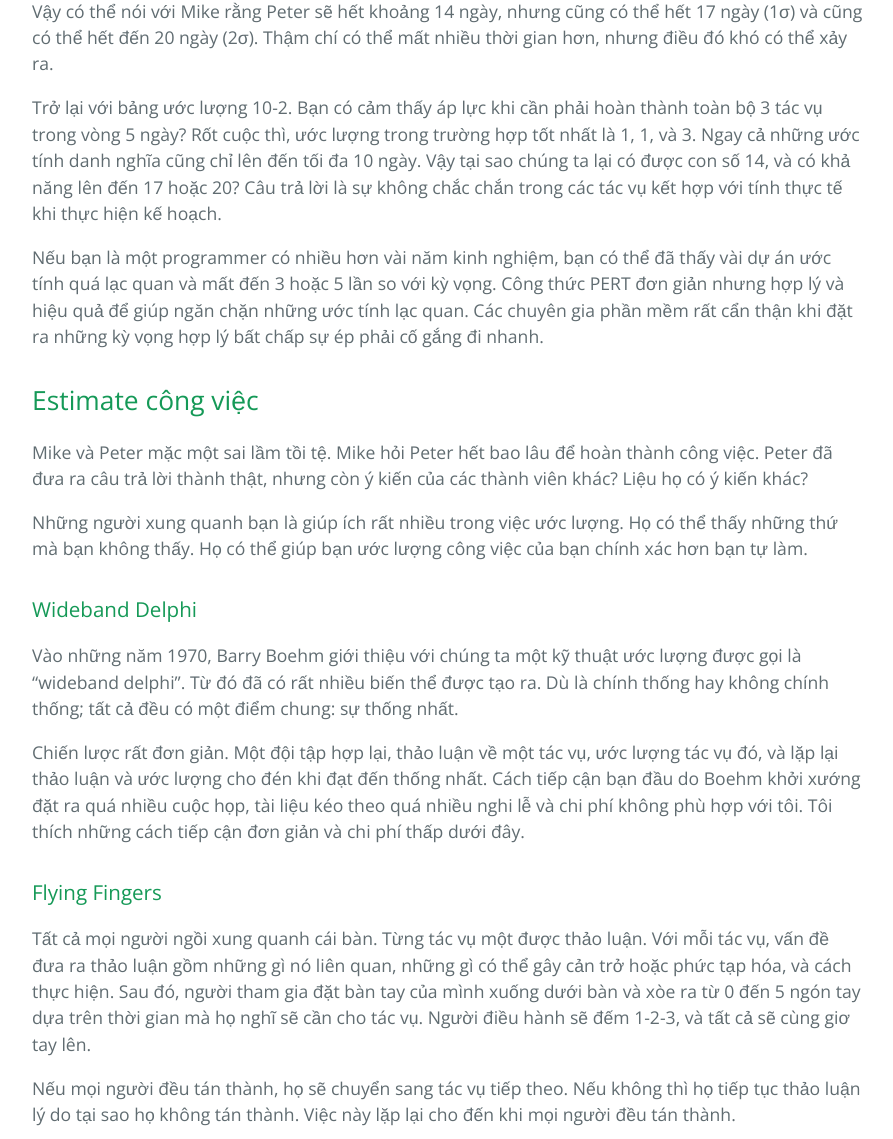
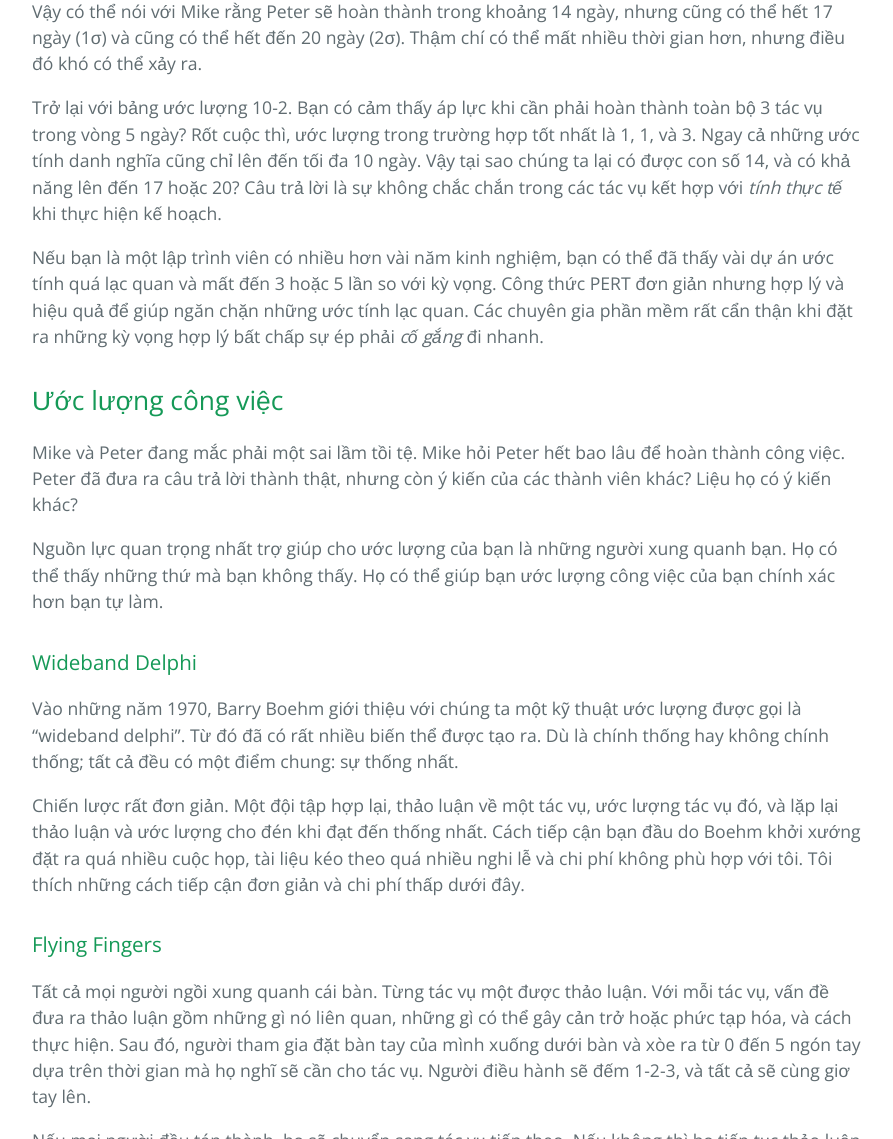
Before and after one commit to HaiBV/haibv.github.io, a Jekyll site: the page built from clean-coder/chapter-10-estimation.md, in a window 1280 px wide and 1400 px high, scrolled down 9446 px. Shown: the part 261-1400 px from the top of the window, without its empty margins (192-1085 px from the left). Built offline with Jekyll 4.4.1, drawn with Linux system fonts in a browser that asks for light colours; our own code applies the rules of GitHub Pages for plain Markdown files; some of the changed text lies outside the part shown.

Commit message:
Book - The Clean Coder - Correction - C10

```diff
--- a/clean-coder/chapter-10-estimation.md
+++ b/clean-coder/chapter-10-estimation.md
@@ -181,17 +181,17 @@ Với bất kỳ chuỗi tác vụ nào, thời gian kỳ vọng sẽ là tổng
 <img src="https://latex.codecogs.com/svg.latex?\LARGE&space;\sqrt{9.77}&space;=&space;\sim&space;3.13" title="\LARGE \sqrt{9.77} = \sim 3.13" />
 </p>
 
-Vậy có thể nói với Mike rằng Peter sẽ hết khoảng 14 ngày, nhưng cũng có thể hết 17 ngày (1σ) và cũng có thể hết đến 20 ngày (2σ). Thậm chí có thể mất nhiều thời gian hơn, nhưng điều đó khó có thể xảy ra.
+Vậy có thể nói với Mike rằng Peter sẽ hoàn thành trong khoảng 14 ngày, nhưng cũng có thể hết 17 ngày (1σ) và cũng có thể hết đến 20 ngày (2σ). Thậm chí có thể mất nhiều thời gian hơn, nhưng điều đó khó có thể xảy ra.
 
-Trở lại với bảng ước lượng 10-2. Bạn có cảm thấy áp lực khi cần phải hoàn thành toàn bộ 3 tác vụ trong vòng 5 ngày? Rốt cuộc thì, ước lượng trong trường hợp tốt nhất là 1, 1, và 3. Ngay cả những ước tính danh nghĩa cũng chỉ lên đến tối đa 10 ngày. Vậy tại sao chúng ta lại có được con số 14, và có khả năng lên đến 17 hoặc 20? Câu trả lời là sự không chắc chắn trong các tác vụ kết hợp với tính thực tế khi thực hiện kế hoạch.
+Trở lại với bảng ước lượng 10-2. Bạn có cảm thấy áp lực khi cần phải hoàn thành toàn bộ 3 tác vụ trong vòng 5 ngày? Rốt cuộc thì, ước lượng trong trường hợp tốt nhất là 1, 1, và 3. Ngay cả những ước tính danh nghĩa cũng chỉ lên đến tối đa 10 ngày. Vậy tại sao chúng ta lại có được con số 14, và có khả năng lên đến 17 hoặc 20? Câu trả lời là sự không chắc chắn trong các tác vụ kết hợp với _tính thực tế_ khi thực hiện kế hoạch.
 
-Nếu bạn là một programmer có nhiều hơn vài năm kinh nghiệm, bạn có thể đã thấy vài dự án ước tính quá lạc quan và mất đến 3 hoặc 5 lần so với kỳ vọng. Công thức PERT đơn giản nhưng hợp lý và hiệu quả để giúp ngăn chặn những ước tính lạc quan. Các chuyên gia phần mềm rất cẩn thận khi đặt ra những kỳ vọng hợp lý bất chấp sự ép phải cố gắng đi nhanh.
+Nếu bạn là một lập trình viên có nhiều hơn vài năm kinh nghiệm, bạn có thể đã thấy vài dự án ước tính quá lạc quan và mất đến 3 hoặc 5 lần so với kỳ vọng. Công thức PERT đơn giản nhưng hợp lý và hiệu quả để giúp ngăn chặn những ước tính lạc quan. Các chuyên gia phần mềm rất cẩn thận khi đặt ra những kỳ vọng hợp lý bất chấp sự ép phải _cố gắng_ đi nhanh.
 
-## Estimate công việc
+## Ước lượng công việc
 
-Mike và Peter mặc một sai lầm tồi tệ. Mike hỏi Peter hết bao lâu để hoàn thành công việc. Peter đã đưa ra câu trả lời thành thật, nhưng còn ý kiến của các thành viên khác? Liệu họ có ý kiến khác?
+Mike và Peter đang mắc phải một sai lầm tồi tệ. Mike hỏi Peter hết bao lâu để hoàn thành công việc. Peter đã đưa ra câu trả lời thành thật, nhưng còn ý kiến của các thành viên khác? Liệu họ có ý kiến khác?
 
-Những người xung quanh bạn là giúp ích rất nhiều trong việc ước lượng. Họ có thể thấy những thứ mà bạn không thấy. Họ có thể giúp bạn ước lượng công việc của bạn chính xác hơn bạn tự làm.
+Nguồn lực quan trọng nhất trợ giúp cho ước lượng của bạn là những người xung quanh bạn. Họ có thể thấy những thứ mà bạn không thấy. Họ có thể giúp bạn ước lượng công việc của bạn chính xác hơn bạn tự làm.
 
 ### Wideband Delphi
 
```
Also changed, not shown: other parts of clean-coder/chapter-10-estimation.md (+3 -3 lines).
